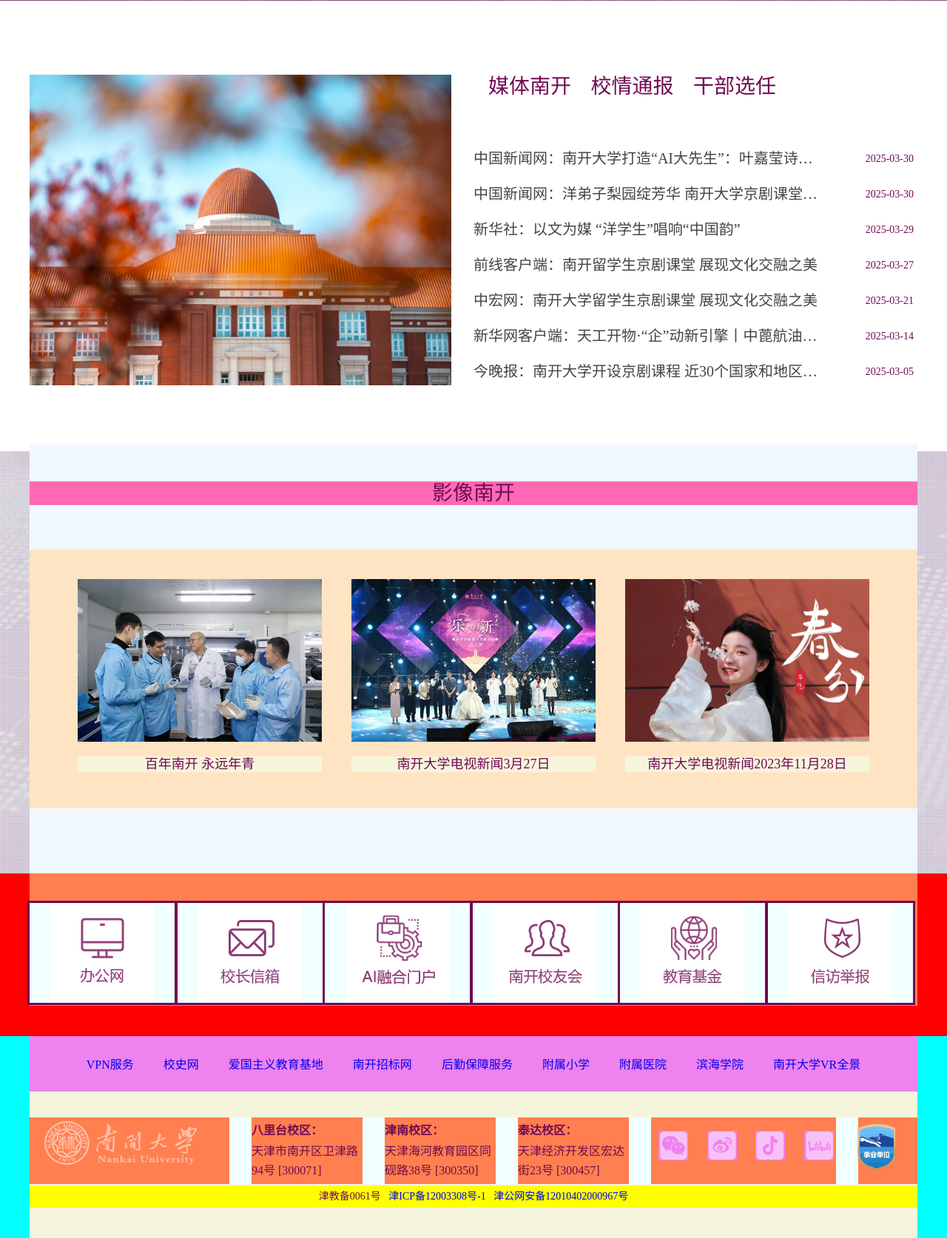
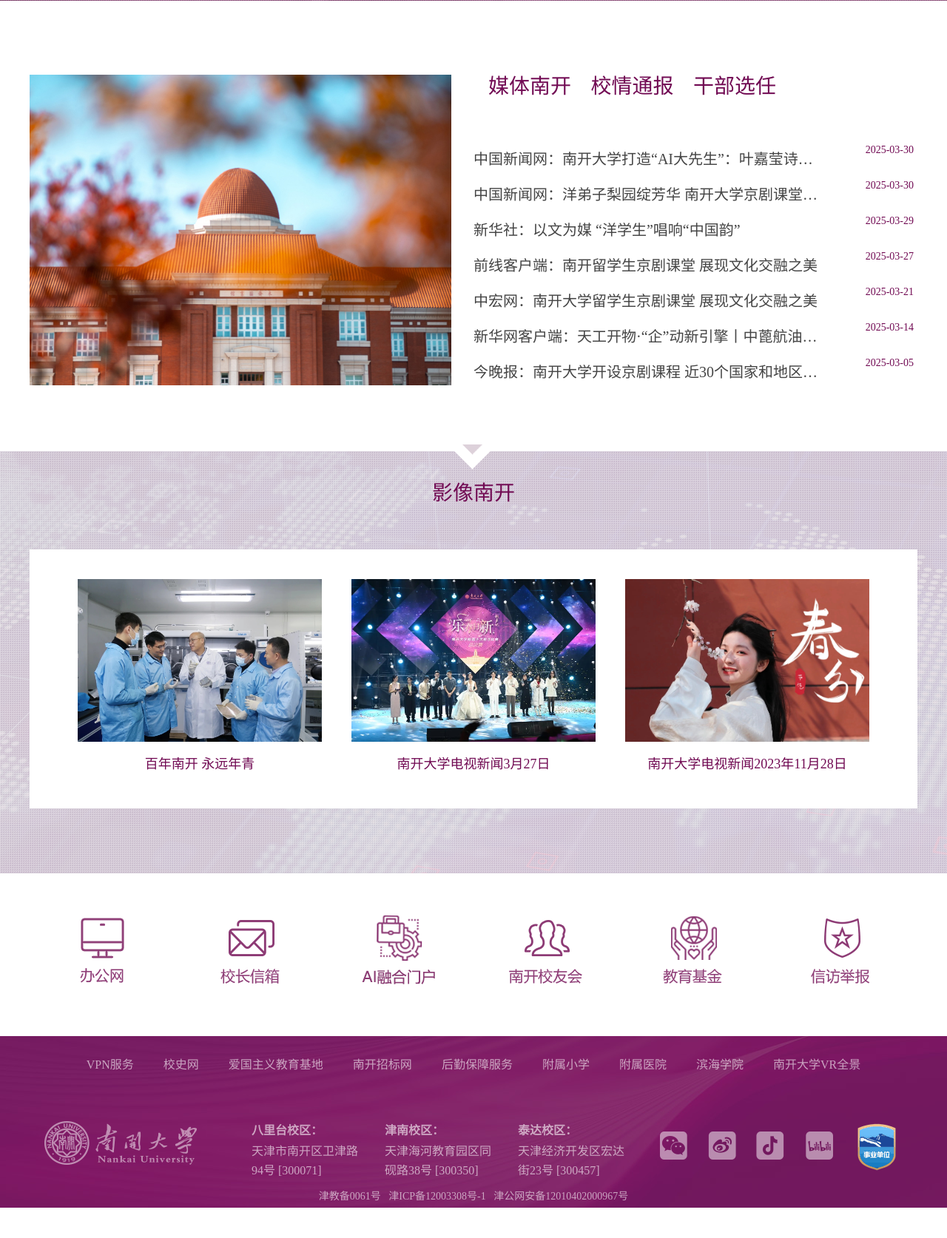
Before and after one commit to kohunglee/emloglab, a PHP site: page /workspace/trywebsite/index.html in a window 1280 px wide. Shown: the part 1581-3255 px from the top of the page at 74% size. After the commit the page ends 3214 px from the top, so only its background shows below. Run offline with PHP 8.4, Linux system fonts and the light colour scheme.

Commit message:
over: css simple style

```diff
--- a/workspace/trywebsite/css/main.css
+++ b/workspace/trywebsite/css/main.css
@@ -342,7 +375,7 @@
   color: #710a53;
 }
 .essayclass-c {
-  margin-top: 70px;
+  margin-top: 58.5px;
 }
 .essay-title {
   color: #444;
@@ -354,7 +387,12 @@
   overflow: hidden;
   white-space: nowrap;
   float: left;
-  margin-bottom: 25px;
+  margin-block: 12.5px;
+  cursor: pointer;
+}
+.essay-title:hover {
+  font-size: 23px;
+  height: 23px;
 }
 .essay-time {
   font-size: 14px;
@@ -370,21 +408,21 @@
   height: 580px;
   /* background-color: beige; */
   display: flex;
-  background: #fff url(../image/bg_videos.png) no-repeat center top;
+  background: #fff url(../image/bg_videos.png) repeat center top;
 }
 .video-c {
   width: 1200px;
   margin: 0 auto;
-  background-color: aliceblue;
+  /* background-color: aliceblue; */
 }
 .video-cardname {
-  background-color: hotpink;
+  /* background-color: hotpink; */
   margin-top: 50px;
   font-size: 28px;
   text-align: center;
 }
 .video-card {
-  background-color: bisque;
+  background-color: #fff;
   height: 350px;
   margin-top: 60px;
 }
@@ -400,18 +438,23 @@
   margin-left: 40px;
 }
 .video-videoimage {
-  background-color: azure;
+  /* background-color: azure; */
   display: block;
   width: 330px;
   height: 220px;
   object-fit: cover;
+  transition: all 0.4s ease-out;
 }
 .video-li {
   display: inline-block;
+  overflow: hidden;
+}
+.video-li:hover .video-videoimage {
+  transform: scale(1.1);
 }
 .video-videotitle {
   display: block;
-  background-color: beige;
+  /* background-color: beige; */
   text-align: center;
   margin-top: 20px;
   font-size: 18px;
@@ -421,22 +464,23 @@
 /* 图式链接 */
 .imagelinks {
   height: 220px;
-  background-color: red;
+  /* background-color: red; */
 }
 .imagelinks-c {
   width: 1200px;
   margin: 0 auto;
-  background-color: coral;
+  /* background-color: coral; */
 }
 .imagelinks-card {
-  background-color: azure;
+  /* background-color: azure; */
   width: 196px;
   display: inline-block;
-  outline: solid;
+  /* outline: solid; */
   height: 135px;
   margin-top: 40px;
   background-repeat: no-repeat;
   background-image: url(../image/links.png);
+  cursor: pointer;
 }
 .imagelinks-card-1 { background-position: center 0px; }
 .imagelinks-card-2 { background-position: center calc(1 * -135px); }
@@ -444,22 +488,34 @@
 .imagelinks-card-4 { background-position: center calc(3 * -135px); }
 .imagelinks-card-5 { background-position: center calc(4 * -135px); }
 .imagelinks-card-6 { background-position: center calc(5 * -135px); }
+/**/
+.imagelinks-card-1:hover { background-position: center calc(6 * -135px); }
+.imagelinks-card-2:hover { background-position: center calc(7 * -135px); }
+.imagelinks-card-3:hover { background-position: center calc(8 * -135px); }
+.imagelinks-card-4:hover { background-position: center calc(9 * -135px); }
+.imagelinks-card-5:hover { background-position: center calc(10 * -135px); }
+.imagelinks-card-6:hover { background-position: center calc(11 * -135px); }
 
 
 /* 页足 */
 .footer {
-  height: 273px;
-  background-color: aqua;
+  color: rgba(255, 255, 255, 0.6);
+  /* height: 273px; */
+  /* background-color: aqua; */
   display: flex;
-}
+  background: #8d3a74 url(../image/bg_footer.jpg) no-repeat center top;
+  }
+  .footer a {
+    color: rgba(255, 255, 255, 0.6);
+  }
 .footer-c {
   width: 1200px;
   margin: 0 auto;
-  background-color: beige;
+  /* background-color: beige; */
 }
 .footer-simplenav {
   height: 75px;
-  background-color: violet;
+  /* background-color: violet; */
 }
 .footer-simplenav-ul {
   font-size: 16px;
@@ -476,14 +532,14 @@
 }
 .footer-links {
   height: 90px;
-  background-color: azure;
+  /* background-color: azure; */
   margin-top: 35px;
   display: flex;
   flex-wrap: wrap;
   justify-content: space-between;
 }
 .footer-links div {
-  background-color: coral;
+  /* background-color: coral; */
 }
 .footer-logo {
   width: 270px;
@@ -513,7 +569,7 @@
 }
 .footer-social-logo {
   height: 40px;
-  background-color: violet !important;
+  /* background-color: violet !important; */
   width: 40px;
   display: inline-block;
 }
@@ -528,7 +584,7 @@
 }
 .footer-icp {
   height: 30px;
-  background-color: yellow;
+  /* background-color: yellow; */
   margin-top: 2px;
   line-height: 30px;
   text-align: center;
--- a/workspace/trywebsite/index.html
+++ b/workspace/trywebsite/index.html
@@ -52,16 +52,10 @@
     <div class="part scroll-chart">
         <ul class="scroll-chart-list">
             <li class="scroll-chart-li">
-                <a class="scroll-a" href="javascript:void(0);"><img class="scroll-img" src="./image/scenery.jpg" alt="img"></a>
+                <img class="scroll-img" src="./image/scenery.jpg" alt="img">
             </li>
             <li class="scroll-chart-li displaynone">
-                <a class="scroll-a" href="javascript:void(0);"><img class="scroll-img" src="" alt="img"></a>
-            </li>
-            <li class="scroll-chart-li displaynone">
-                <a class="scroll-a" href="javascript:void(0);"><img class="scroll-img" src="" alt="img"></a>
-            </li>
-            <li class="scroll-chart-li displaynone">
-                <a class="scroll-a" href="javascript:void(0);"><img class="scroll-img" src="" alt="img"></a>
+                <img class="scroll-img" src="" alt="img">
             </li>
         </ul>
     </div>
@@ -96,14 +90,14 @@
                 <span class="news-title">学术活动</span>
             </div>
             <div class="news-lastest">
-                <div class="news-lastest-c lastest-one">
+                <div class="news-lastest-c lastest-one lastest-imagenew">
                     <img class="news-lastest-topimg" src="./image/dang.jpg" alt="" />
                     <div class="news-lastest-title">【专题】深入学习贯彻党的二十届三中全会精神</div>
                     <div class="news-lastest-time">2019/07/05</div>
                     <span class="arrow-right-enter"></span>
                 </div>
 
-                <div class="news-lastest-c lastest-two">
+                <div class="news-lastest-c lastest-two lastest-imagenew">
                     <img class="news-lastest-topimg" src="./image/dang.jpg" alt="" />
                     <div class="news-lastest-title">【专题】习近平总书记视察南开大学</div>
                     <div class="news-lastest-time">2019/07/05</div>
```
Also changed, not shown: other parts of workspace/trywebsite/css/main.css (+43 -3 lines), workspace/trywebsite/image/bg_footer.jpg (added), workspace/trywebsite/image/bg_newspic.png (added), workspace/trywebsite/js/main.js (added).
